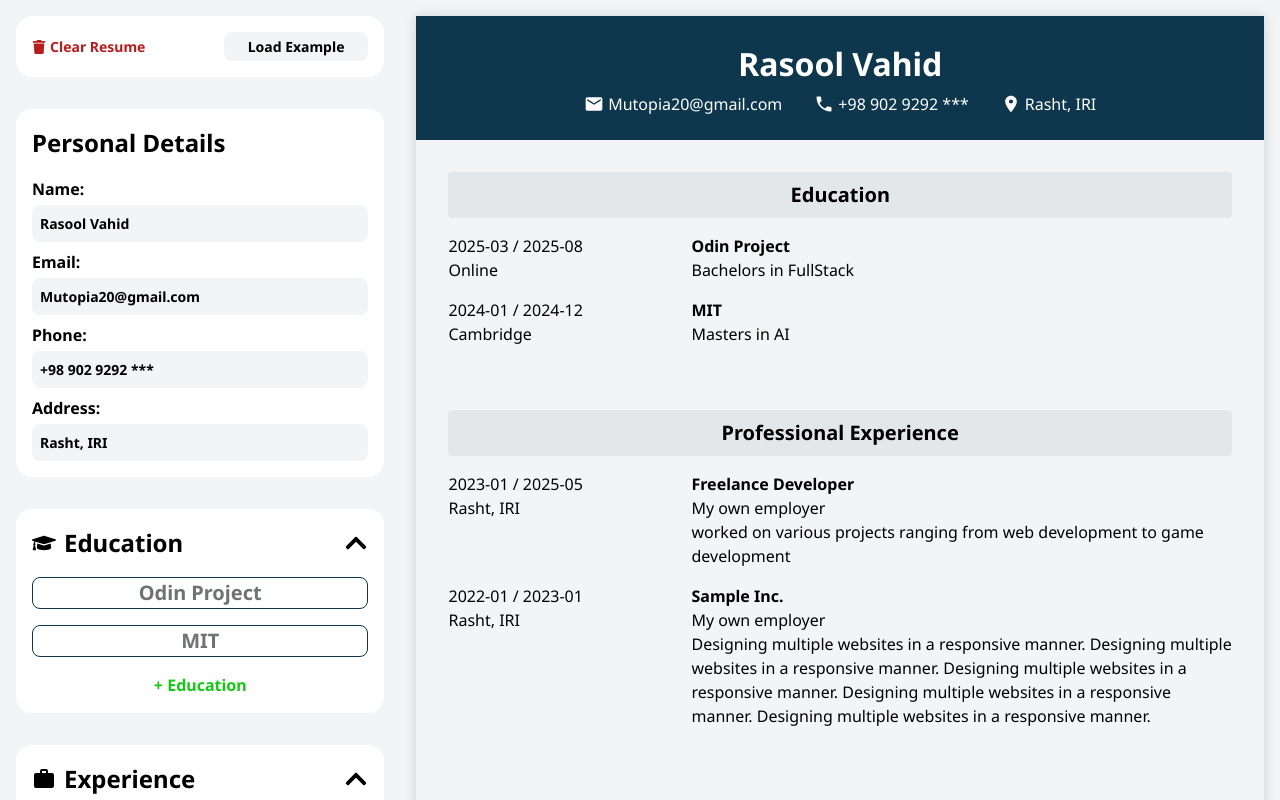
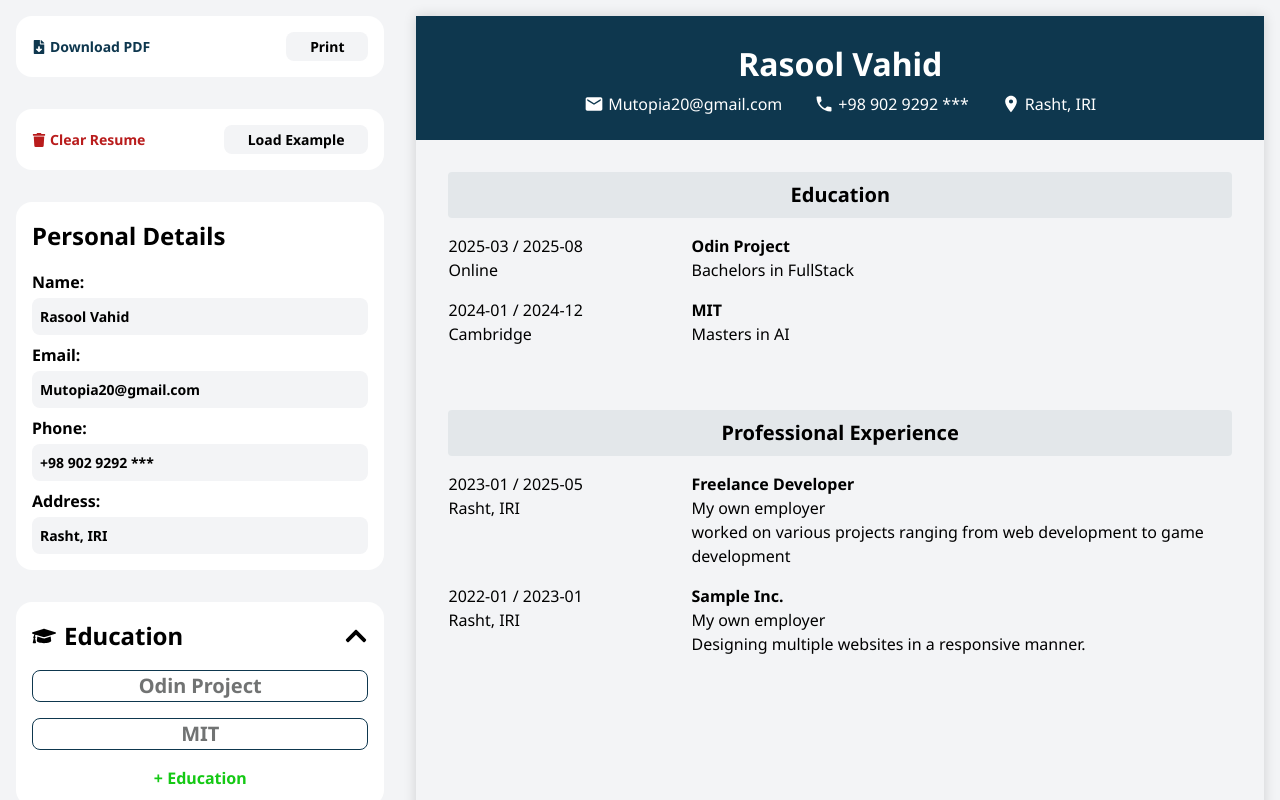
Before and after one commit to mutopia7/cv-project, a React (Vite) app: page / in a window 1280 px wide. Shown: the top 800 px of the page. Built offline with nearby package versions, Linux system fonts and the light colour scheme.

Commit message:
✨ Add print and PDF download functionality to resume
- Added two buttons for printing and downloading the resume
- Integrated html2pdf.js for accurate PDF export
- Applied print-specific CSS to ensure only preview section is printed

```diff
--- a/package.json
+++ b/package.json
@@ -10,6 +10,7 @@
     "preview": "vite preview"
   },
   "dependencies": {
+    "html2pdf.js": "^0.10.3",
     "react": "^19.1.0",
     "react-dom": "^19.1.0",
     "react-icons": "^5.5.0"
--- a/src/App.css
+++ b/src/App.css
@@ -1,3 +1,9 @@
+* {
+  -webkit-print-color-adjust: exact;
+  print-color-adjust: exact;
+}
+
+
 body {
   font-family: var(--resume-font);
   background-color: var(--main-bg-color);
@@ -52,8 +58,49 @@ body {
 
   font-weight: 700;
   font-size: var(--font-sm);
+}
 
+.downloadBtn{
+  color: var(--header-color);
+  font-weight: 700;
+  font-size: var(--font-sm);
+
+  display: flex;
+  align-items: center;
+  gap: var(--spacing-xs);
 }
+
+.printBtn{
+  font-weight: 700;
+  font-size: var(--font-sm);
+  background-color: var(--main-bg-color);
+  padding: var(--spacing-xs) var(--spacing-lg);
+  border-radius: var(--radius-sm);
+
+  font-weight: 700;
+  font-size: var(--font-sm);
+}
+
+
+/* print */
+
+@media print {
+  body * {
+    visibility: hidden;
+  }
+
+  .preview, .preview * {
+    visibility: visible;
+  }
+
+  .preview {
+    position: absolute;
+    left: 0;
+    top: 0;
+    width: 100%;
+  }
+}
+
 
 
 /* ----------------------------- */
@@ -79,7 +126,9 @@ body {
   }
 
   .clearBtn,
-  .loadBtn {
+  .loadBtn,
+  .downloadBtn,
+  .printBtn {
     width: 100%;
     justify-content: center;
   }
@@ -109,7 +158,9 @@ body {
   }
 
   .clearBtn,
-  .loadBtn {
+  .loadBtn,
+  .downloadBtn,
+  .printBtn {
     width: 100%;
     justify-content: center;
     font-size: var(--font-xs);
--- a/src/App.jsx
+++ b/src/App.jsx
@@ -7,6 +7,8 @@ import ProfessionalPreview from './components/ProfessionalPreview';
 import ProfessionalEdit from './components/ProfessionalEdit';
 import './App.css';
 import { FaTrash } from 'react-icons/fa';
+import { FaFileDownload } from "react-icons/fa";
+import html2pdf from 'html2pdf.js';
 
 
 const personalInf = {
@@ -55,7 +57,7 @@ const proList = [
         proStartDate: '2022-01',
         proEndDate: '2023-01',
         location: 'Rasht, IRI ',
-        description: 'Designing multiple websites in a responsive manner. Designing multiple websites in a responsive manner. Designing multiple websites in a responsive manner. Designing multiple websites in a responsive manner. Designing multiple websites in a responsive manner.'
+        description: 'Designing multiple websites in a responsive manner.'
 
     }
 ];
@@ -106,13 +108,7 @@ function App() {
 
     // Clear resume function
     function clearResume() {
-        setFormData({
-            name: '',
-            email: '',
-            phone: '',
-            address: '',
-        });
-
+        setFormData({});
         setEducationList([]);
         setProfessionalList([]);
     }
@@ -124,21 +120,51 @@ function App() {
         setProfessionalList(proList);
     }
 
+    // handle print
+    function handlePrint() {
+        window.print();
+    }
+
+    // handle download resume by pdf
+    function handleDownloadPDF() {
+        const element = document.querySelector('.preview');
+        const opt = {
+            margin: 0,
+            filename: 'resume.pdf',
+            image: { type: 'jpeg', quality: 0.98 },
+            html2canvas: { scale: 2 },
+            jsPDF: { unit: 'in', format: 'letter', orientation: 'portrait' }
+        };
+        html2pdf().set(opt).from(element).save();
+    }
+
     return (
         <main className='app'>
+
             <section className='editor'>
+
+                <section className='btnGroup'>
+                    <button type='button' className='downloadBtn' onClick={handleDownloadPDF}>
+                        <FaFileDownload />
+                        Download PDF
+                    </button>
+                    <button type='button' className='printBtn' onClick={handlePrint}>Print</button>
+                </section>
+
                 <section className='btnGroup'>
                     <button type='button' onClick={clearResume} className='clearBtn'>
                         <FaTrash aria-hidden="true" className='icon' />
                         Clear Resume
-                        </button>
+                    </button>
                     <button type='button' onClick={loadExample} className='loadBtn'>Load Example</button>
                 </section>
+
                 <PersonalEdit formData={formData} onChange={handleChange} />
                 <EducationEdit educationList={educationList} setEducationList={setEducationList} onChange={handleEducationChange} />
                 <ProfessionalEdit professionalList={professionalList} setProfessionalList={setProfessionalList} onChange={handleProfessionalChange} />
 
             </section>
+
             <section className='preview'>
                 <Header {...formData} />
                 <EducationPreview educationList={educationList} />
```
Also changed, not shown: 1 other file (tests, documents, lock files or other folders).
